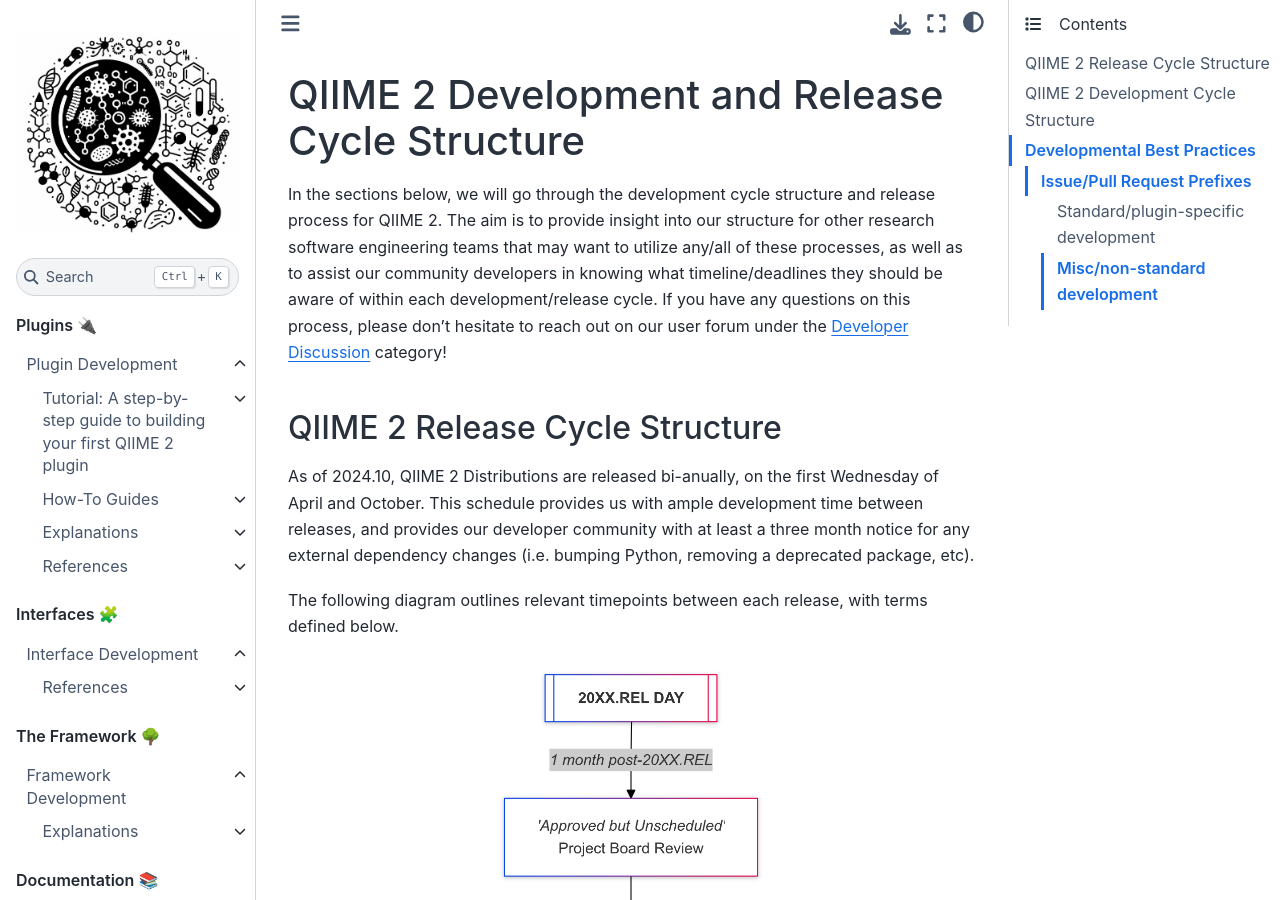
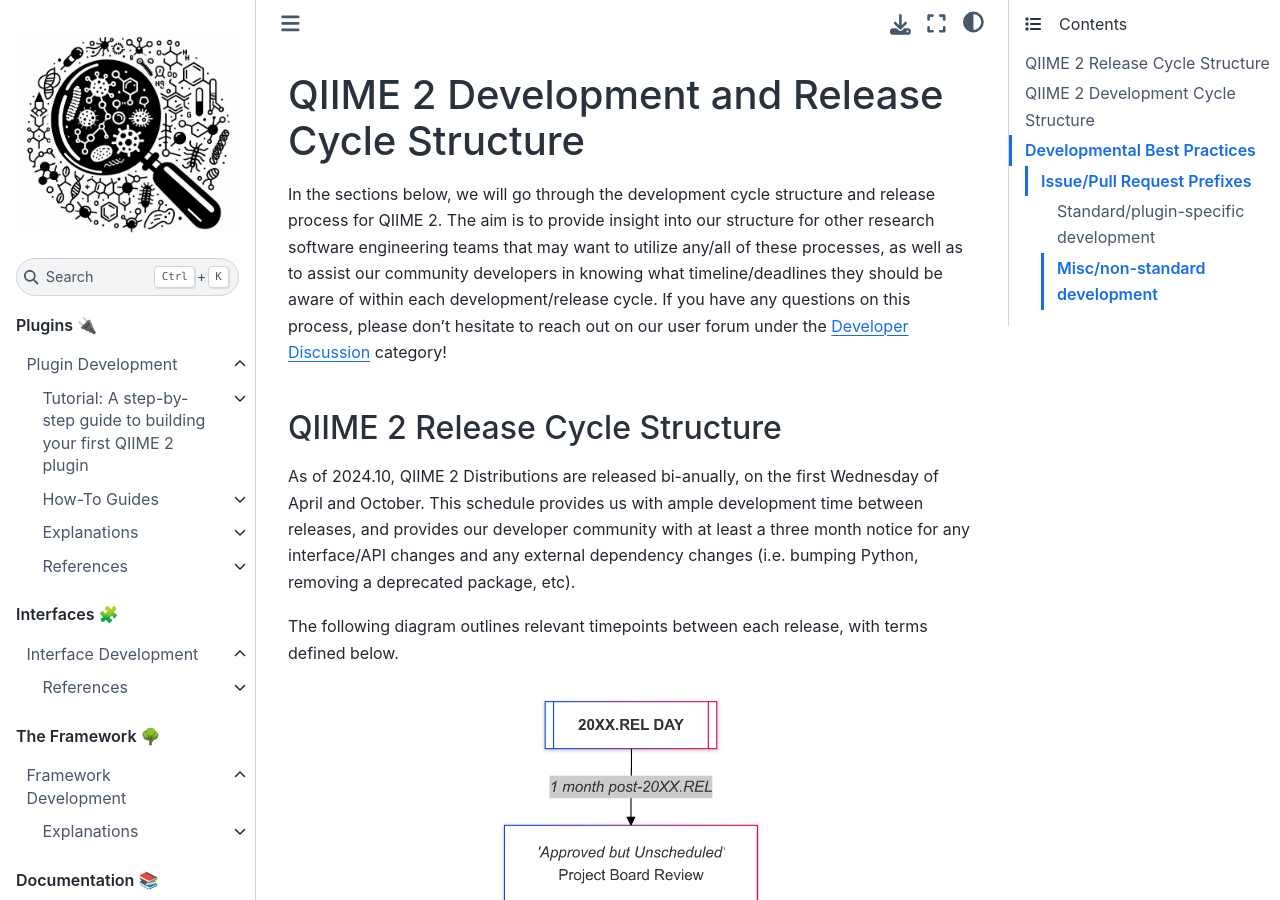
Before and after one commit to caporaso-lab/developing-with-qiime2, a Jupyter Book: the page built from book/framework/references/dev-cycle-structure.md, in a window 1280 px wide and 900 px high. Built offline with Jupyter Book 1.0.4 settings and Sphinx 7.4.7 and the Sphinx Book theme 1.1.4, drawn with Linux system fonts in a browser that asks for light colours; pages that are not in the unit, such as notebooks, are missing from menus.

Commit message:
IMP: adds interface/API changes to release cycle timeline (#135)

```diff
--- a/book/framework/references/dev-cycle-structure.md
+++ b/book/framework/references/dev-cycle-structure.md
@@ -7,7 +7,7 @@ If you have any questions on this process, please don't hesitate to reach out on
 ## QIIME 2 Release Cycle Structure
 
 As of 2024.10, QIIME 2 Distributions are released bi-anually, on the first Wednesday of April and October.
-This schedule provides us with ample development time between releases, and provides our developer community with at least a three month notice for any external dependency changes (i.e. bumping Python, removing a deprecated package, etc).
+This schedule provides us with ample development time between releases, and provides our developer community with at least a three month notice for any interface/API changes and any external dependency changes (i.e. bumping Python, removing a deprecated package, etc).
 
 The following diagram outlines relevant timepoints between each release, with terms defined below.
 
```
Also changed, not shown: book/framework/images/q2-dev-cycle-diagram.png.
